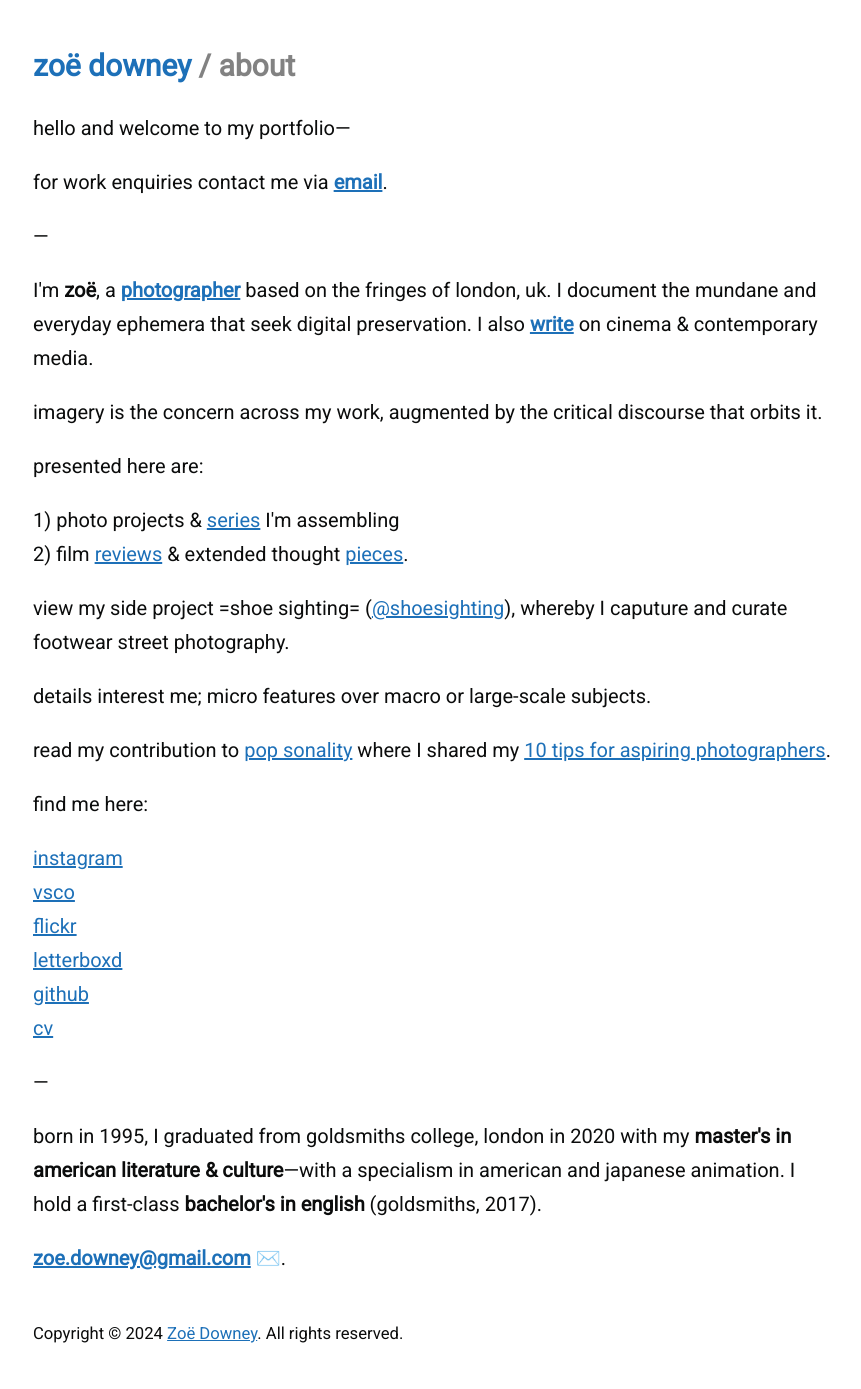
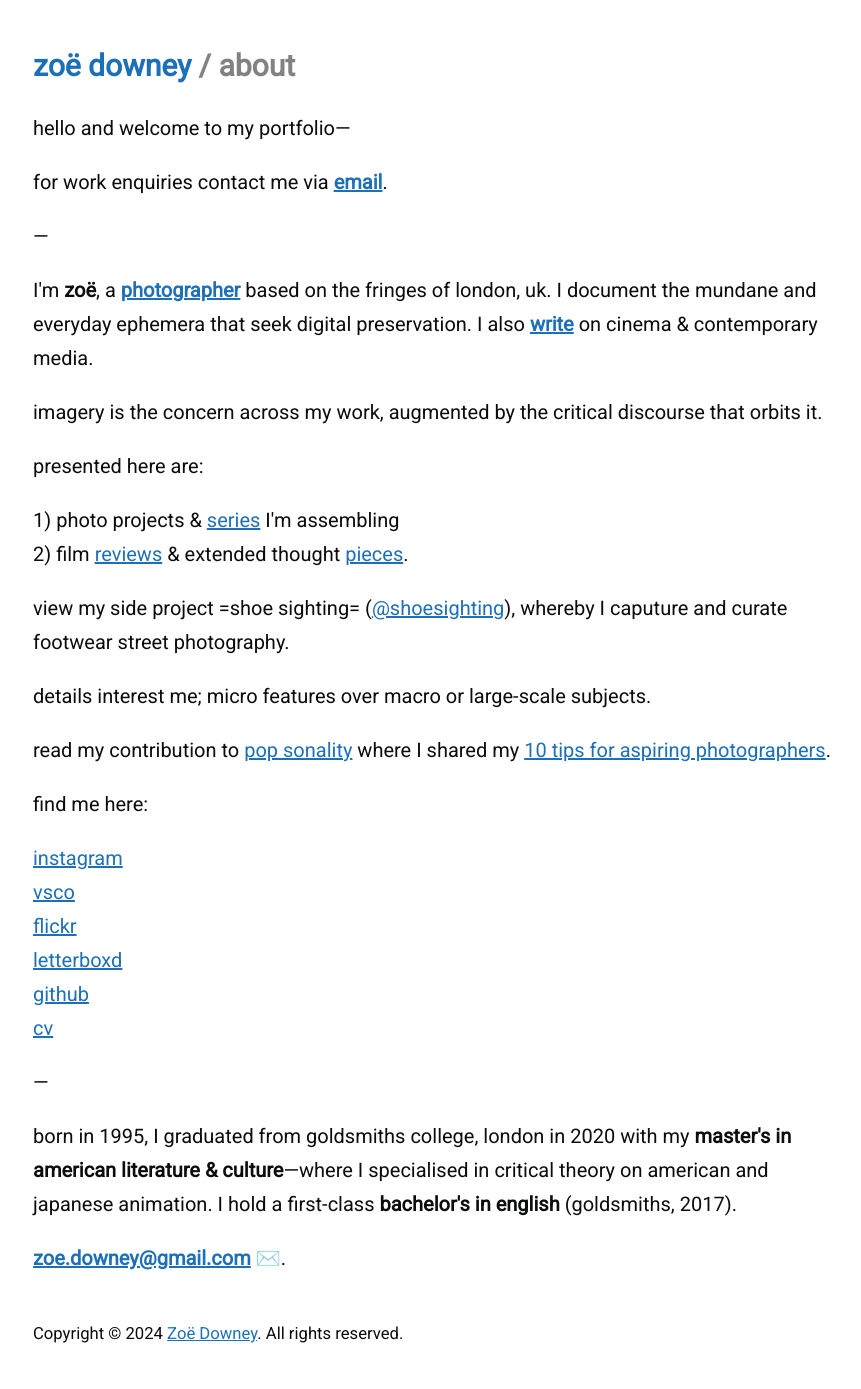
Before and after one commit to zoeurl/zoedowney.github.io, a Jekyll site: the page built from about/index.html, in a window 1280 px wide. Shown: the whole page, without its empty margins (207-1068 px from the left). Built offline with Jekyll 4.4.1, drawn with Linux system fonts in a browser that asks for light colours.

Commit message:
Update index.html

```diff
--- a/about/index.html
+++ b/about/index.html
@@ -36,6 +36,6 @@
 </p>
 —
 </p>
-born in 1995, I graduated from goldsmiths college, london in 2020 with my <strong>master's in american literature & culture</strong>—with a specialism in american and japanese animation. I hold a first-class <strong>bachelor's in english</strong> (goldsmiths, 2017).
+born in 1995, I graduated from goldsmiths college, london in 2020 with my <strong>master's in american literature & culture</strong>—where I specialised in critical theory on american and japanese animation. I hold a first-class <strong>bachelor's in english</strong> (goldsmiths, 2017).
 </p>
 <strong><a href="mailto:{{site.email}}">zoe.downey@gmail.com</a></strong> ✉️.
```
